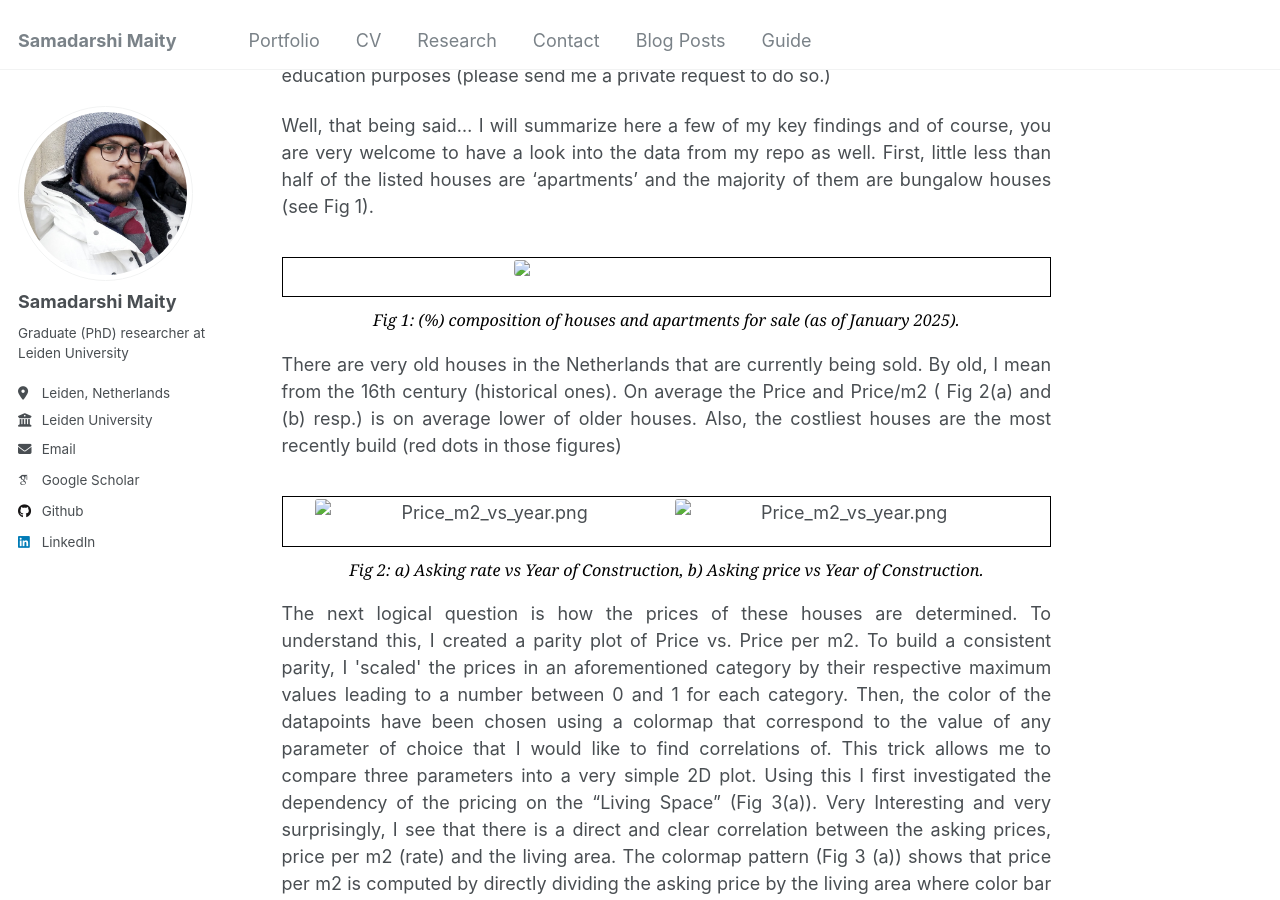
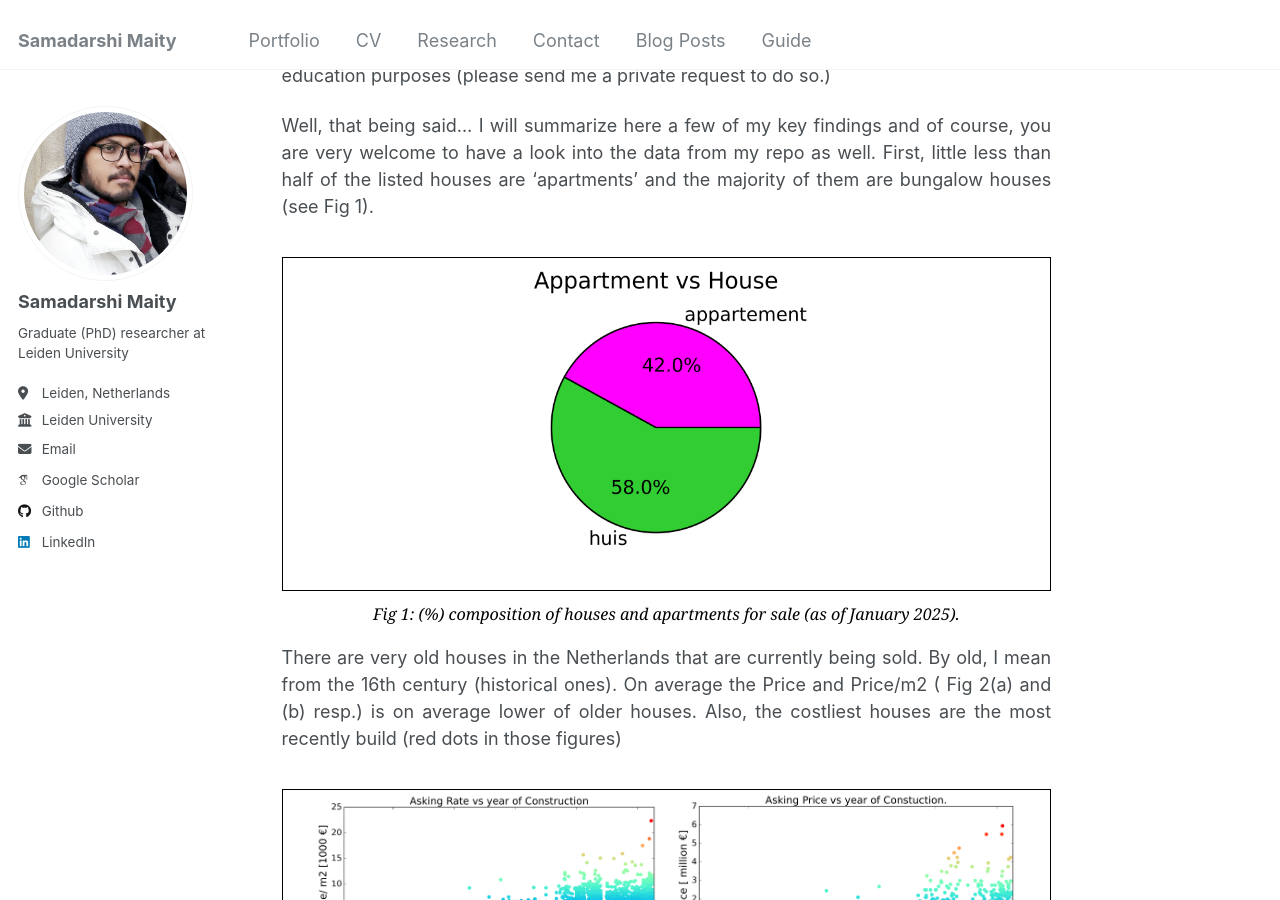
Before and after one commit to Samadarshi-Maity/Samadarshi-Maity.github.io, a Jekyll site: the page built from _portfolio/portfolio-2.html, in a window 1280 px wide and 900 px high, scrolled down 740 px. Built offline with Jekyll 4.4.1, drawn with Linux system fonts in a browser that asks for light colours; some web fonts are replaced.

Commit message:
Update portfolio-2.html

```diff
--- a/_portfolio/portfolio-2.html
+++ b/_portfolio/portfolio-2.html
@@ -93,7 +93,7 @@
 
 	<figure class="image-wrapper single-image">
         	<div class="image-container">
-            		<img src ="Plots/house_vsapp.png" class="center" >
+            		<img src ="/images/housing/house_vsapp.png" class="center" >
         	</div>
         	<figcaption class="image-caption">Fig 1: (%) composition of houses and apartments for sale (as of January 2025).</figcaption>
     	</figure>
@@ -103,8 +103,8 @@
 	</p>
  	<figure class="image-wrapper two-columns">
     		<div class="image-container">
-        		<img src="Plots/Price_m2_vs_year.png" alt="Price_m2_vs_year.png">
-        		<img src="Plots/Price_vs_year.png" alt="Price_m2_vs_year.png">
+        		<img src="/images/housing/Price_m2_vs_year.png" alt="Price_m2_vs_year.png">
+        		<img src="/images/housing/Price_vs_year.png" alt="Price_m2_vs_year.png">
     		</div>
 		<figcaption class="image-caption"> Fig 2: a) Asking rate vs Year of Construction, b) Asking price vs Year of Construction.</figcaption>
 	</figure>
@@ -117,9 +117,9 @@
 	<!.........  This is a standard template for the images I will add>
 	<figure class="image-wrapper three-columns">
     		<div class="image-container">
-        		<img src="Plots/parity_living_area.png" alt="parity_living_area.png">
-        		<img src="Plots/parity_plot_area.png" alt="parity_plot_area.png">
-			<img src="Plots/parity_external_storage.png" alt="parity_external_storage.png">
+        		<img src="/images/housing/parity_living_area.png" alt="parity_living_area.png">
+        		<img src="/images/housing/parity_plot_area.png" alt="parity_plot_area.png">
+			<img src="/images/housing/parity_external_storage.png" alt="parity_external_storage.png">
     		</div>
 		<figcaption class="image-caption"> Fig 3: a) Parity plot with data colored according to Living Area, b) Parity plot with data colored according to Total Plot Area, c) Parity plot with data colored according to the External Storage Space.</figcaption>
 	</figure>
@@ -138,8 +138,8 @@
 	<!.........  This is a standard template for the images I will add>
 	<figure class="image-wrapper two-columns">
     		<div class="image-container">
-       	 		<img src="Plots/price_m2_vs_rooms.png" alt="parity_living_area.png">
-        		<img src="Plots/price_vs_rooms.png" alt="price_vs_rooms.png">
+       	 		<img src="/images/housing/price_m2_vs_rooms.png" alt="parity_living_area.png">
+        		<img src="/images/housing/price_vs_rooms.png" alt="price_vs_rooms.png">
     		</div>
 	<figcaption class="image-caption" > Fig 4: a) Variation of Asking rate with Room specifications, b) Variation of total price with room specifications.</figcaption>
 	</figure>
@@ -151,7 +151,7 @@
 
 	<figure class="image-wrapper single-image">
 		<div class="image-container">
-			<img src ="Plots/price_vs_floors.png">
+			<img src ="/images/housing/price_vs_floors.png">
         	</div>
 	<	figcaption class="image-caption"> Fig 5: Mean Asking price vs Number of floors
 	</figcaption>
@@ -174,8 +174,8 @@
 	<!.........  This is a standard template for the images I will add>
 	<figure class="image-wrapper two-columns">
     	<div class="image-container">
-        <img src="Plots/price_m2_vs_energy.png" alt="price_m2_vs_energy.png">
-        <img src="Plots/Price_vs_energy.png" alt="price_vs_energy.png">
+        <img src="/images/housing/price_m2_vs_energy.png" alt="price_m2_vs_energy.png">
+        <img src="/images/housing/Price_vs_energy.png" alt="price_vs_energy.png">
     	</div>
 	<figcaption class="image-caption"> Fig 5: a) Variation of Asking rate with Energy Label, b) Variation of total price with Energy Label.</figcaption>
 	</figure>
```
